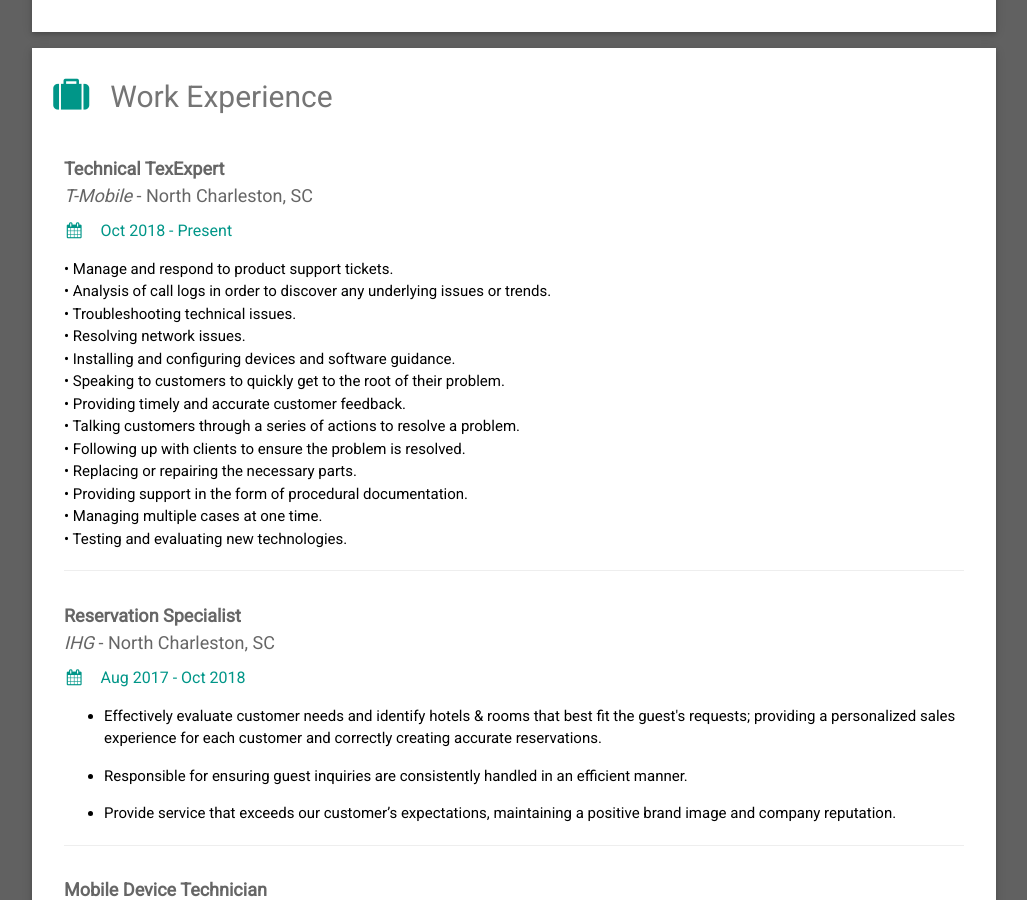
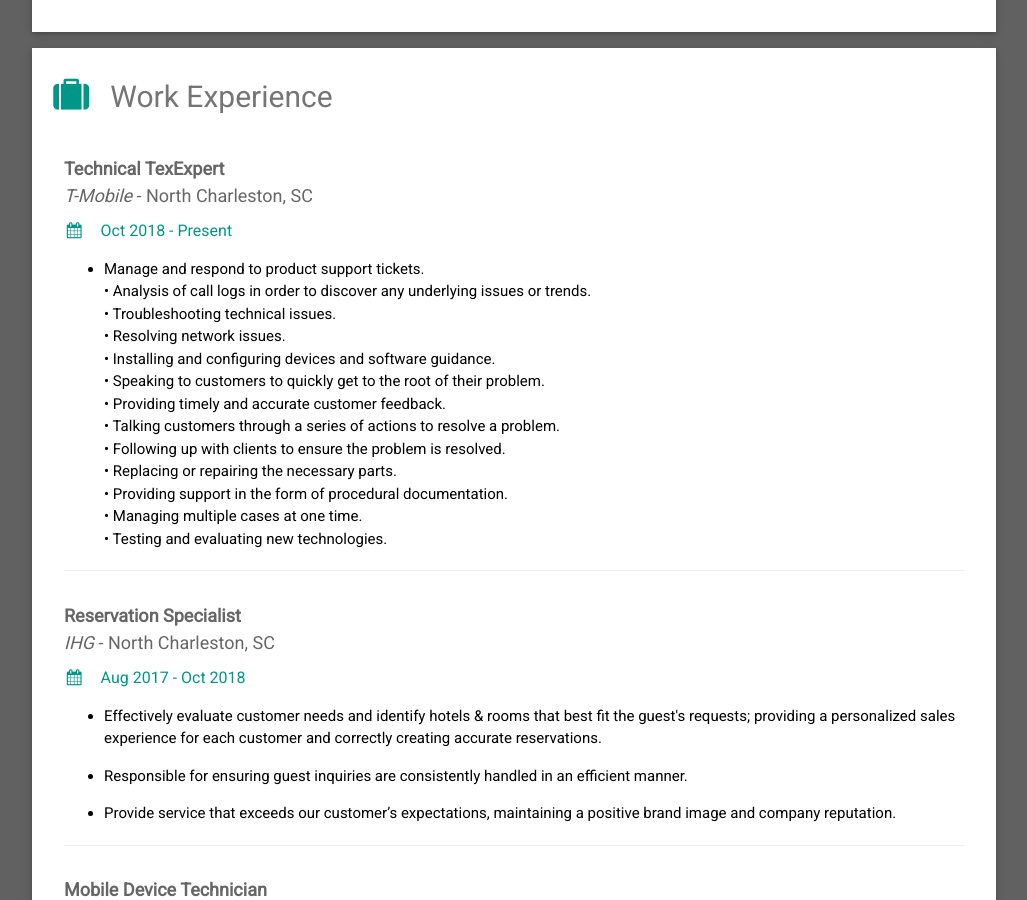
Before and after one commit to 20tibbygt06/20tibbygt06.github.io, a Jekyll site: the page built from index.html, in a window 1280 px wide and 900 px high, scrolled down 1899 px. Shown: the whole window, without its empty margins (126-1153 px from the left). Built offline with Jekyll 4.4.1, drawn with Linux system fonts in a browser that asks for light colours; nearby versions of some CDN libraries.

Commit message:
Update index.html

```diff
--- a/index.html
+++ b/index.html
@@ -109,7 +109,9 @@
       <div class="w3-container">
         <h5 class="w3-opacity"><b>Technical TexExpert</b><br><i>T-Mobile</i> - North Charleston, SC</h5>
         <h6 class="w3-text-teal"><i class="fa fa-calendar fa-fw w3-margin-right"></i>Oct 2018 - Present</h6>
-            <p>• Manage and respond to product support tickets.<br>
+         <ul>
+          <li>
+            <p>Manage and respond to product support tickets.<br>
 • Analysis of call logs in order to discover any underlying issues or trends.<br>
 • Troubleshooting technical issues.<br>
 • Resolving network issues.<br>
@@ -122,6 +124,8 @@
 • Providing support in the form of procedural documentation.<br>
 • Managing multiple cases at one time.<br>
 • Testing and evaluating new technologies.</p>
+         </li>
+        </ul>
         <hr>
       </div>
       <div class="w3-container">
```
